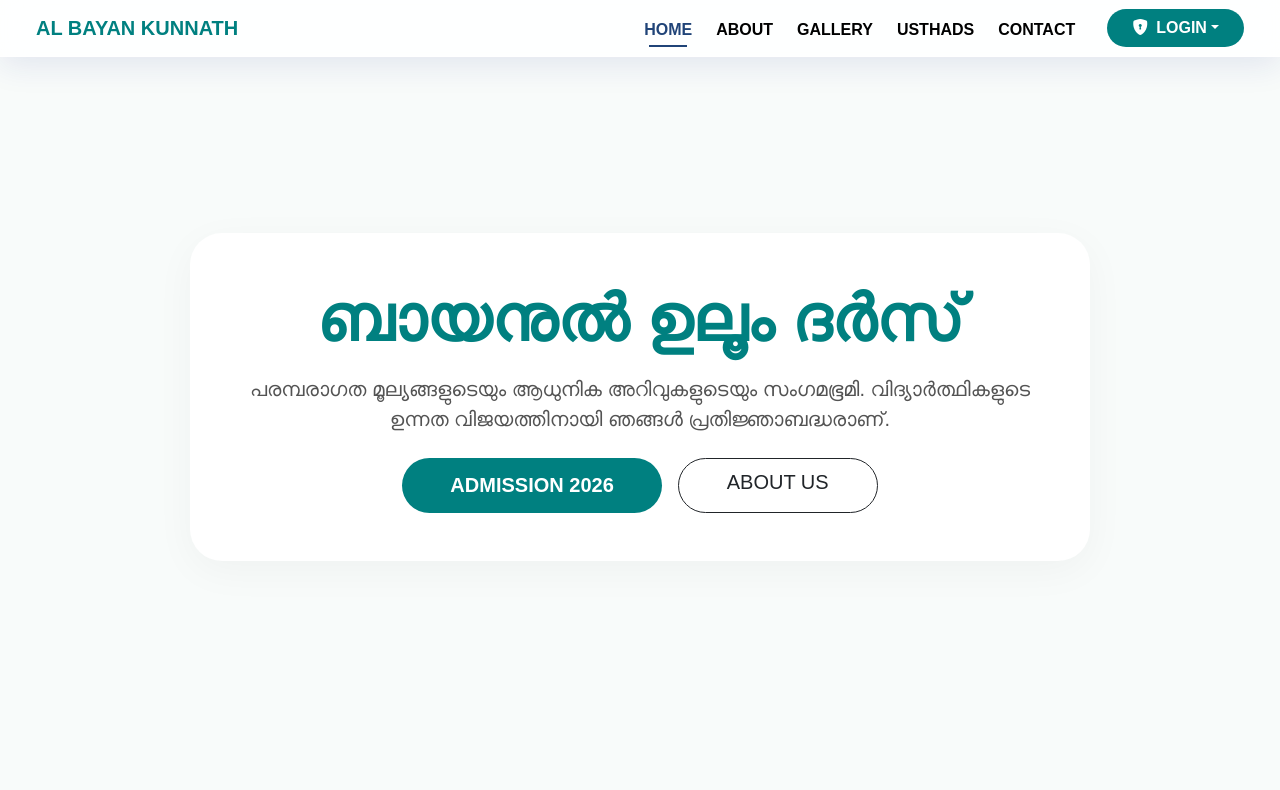
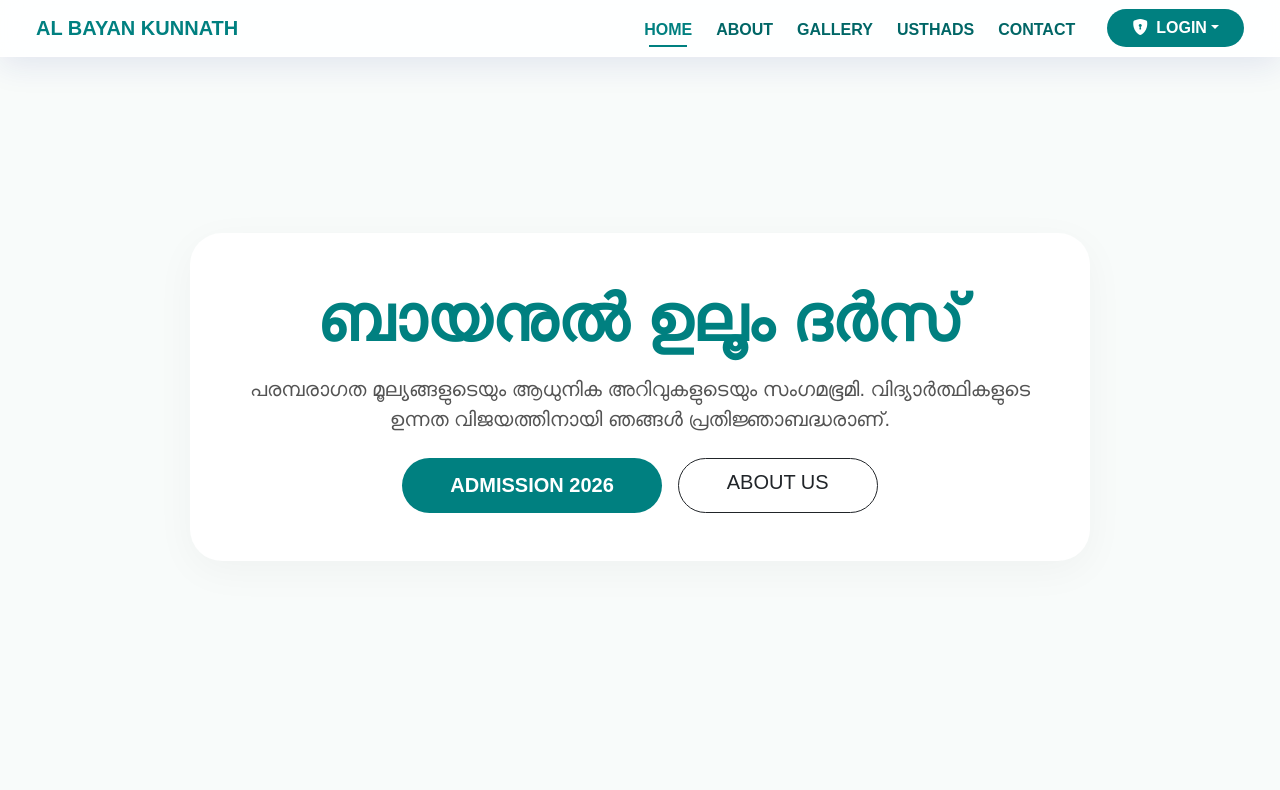
Before and after one commit to albayanrms-sys/BAYANUL-ULOOOM-KUNNATH-DARS, a Next.js app: page / in a window 1280 px wide. Shown: the top 790 px of the page. Built offline with nearby package versions, Linux system fonts and the light colour scheme.

Commit message:
Update navbar colors to premium teal-green palette

```diff
--- a/src/app/globals.css
+++ b/src/app/globals.css
@@ -10,7 +10,7 @@ body { font-family: sans-serif; color: var(--text-main); background-color: #f8fb
 .text-teal { color: var(--primary-teal) !important; }
 .divider { width: 60px; height: 4px; background: var(--primary-teal); margin: 1.5rem auto; }
 .nav-link {
-  color: #000000 !important;
+  color: #006666 !important;
   font-weight: 700 !important;
   transition: all 0.3s ease;
   position: relative;
@@ -19,11 +19,11 @@ body { font-family: sans-serif; color: var(--text-main); background-color: #f8fb
   font-size: 1rem;
 }
 .nav-links .nav-link:hover, .nav-link:hover {
-    color: #204478 !important;
+    color: #008080 !important;
     transform: translateY(-2px);
 }
 .nav-links .nav-link.active, .nav-link.active {
-    color: #204478 !important;
+    color: #008080 !important;
 }
 .nav-links .nav-link.active::after {
     content: '';
@@ -32,7 +32,7 @@ body { font-family: sans-serif; color: var(--text-main); background-color: #f8fb
     left: 20%;
     width: 60%;
     height: 2px;
-    background-color: #204478;
+    background-color: #008080;
 }
 .modern-card { background: #ffffff; border-radius: 24px; border: 1px solid #f0f0f0; transition: all 0.3s; }
 .hero-section { min-height: 85vh; display: flex; align-items: center; }
```
